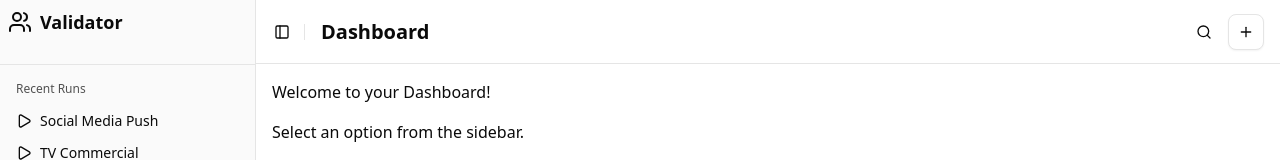
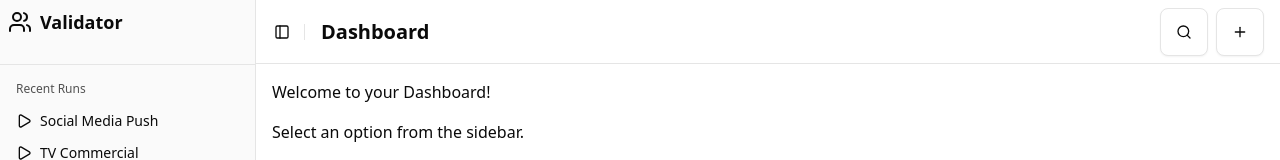
Before and after one commit to baucucu/validator-helper-nextjs, a Next.js app: page /dashboard in a window 1280 px wide. Shown: the top 160 px of the page. Built offline with nearby package versions, Linux system fonts and the light colour scheme.

Commit message:
Update button variant in DashboardPage for improved styling and adjust button size in button component for consistency across the application.

```diff
--- a/app/dashboard/page.js
+++ b/app/dashboard/page.js
@@ -160,7 +160,7 @@ export default function DashboardPage() {
                     <Separator orientation="vertical" className="mr-2 data-[orientation=vertical]:h-4" />
                     <h1 className="text-lg font-semibold md:text-xl">{pageTitle}</h1>
                     <div className="ml-auto flex items-center gap-2">
-                        <Button variant="ghost" size="icon" className="h-8 w-8" onClick={() => {
+                        <Button variant="outline" size="icon" onClick={() => {
                             console.log("Search button clicked!");
                             const keyboardEvent = new KeyboardEvent('keydown', {
                                 key: 'k',
--- a/components/ui/button.jsx
+++ b/components/ui/button.jsx
@@ -25,7 +25,7 @@ const buttonVariants = cva(
         default: "h-9 px-4 py-2 has-[>svg]:px-3",
         sm: "h-8 rounded-md gap-1.5 px-3 has-[>svg]:px-2.5",
         lg: "h-10 rounded-md px-6 has-[>svg]:px-4",
-        icon: "size-9",
+        icon: "size-12",
       },
     },
     defaultVariants: {
```
